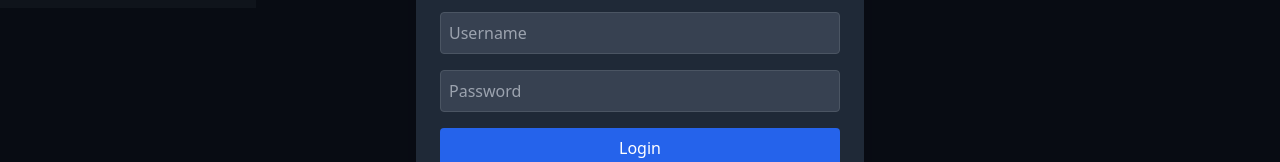
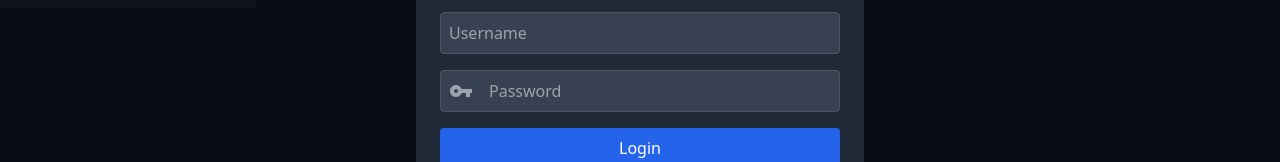
Before and after one commit to ronappleton/local-ai, a Vue app in the folder src/client/: page / in a window 1280 px wide. Both pictures are taken after a click on the button "Login". Shown: the part 296-458 px from the top of the page. Built offline with nearby package versions, Linux system fonts and the light colour scheme.

Commit message:
feat(ui): add icons to auth form inputs

```diff
--- a/src/client/src/components/Login.vue
+++ b/src/client/src/components/Login.vue
@@ -18,26 +18,28 @@
         autocomplete="username"
       />
     </div>
-    <div v-if="mode === 'register'">
+    <div v-if="mode === 'register'" class="flex items-center bg-gray-700 border border-gray-600 rounded">
+      <span class="material-icons px-2 text-gray-400" aria-hidden="true">email</span>
       <label for="email" class="sr-only">Email</label>
       <input
         id="email"
         v-model="email"
         type="email"
         placeholder="Email"
-        class="w-full p-2 rounded bg-gray-700 border border-gray-600 placeholder-gray-400 text-gray-200"
+        class="flex-1 p-2 bg-transparent placeholder-gray-400 text-gray-200"
         required
         autocomplete="email"
       />
     </div>
-    <div>
+    <div class="flex items-center bg-gray-700 border border-gray-600 rounded">
+      <span class="material-icons px-2 text-gray-400" aria-hidden="true">vpn_key</span>
       <label for="password" class="sr-only">Password</label>
       <input
         id="password"
         v-model="password"
         type="password"
         placeholder="Password"
-        class="w-full p-2 rounded bg-gray-700 border border-gray-600 placeholder-gray-400 text-gray-200"
+        class="flex-1 p-2 bg-transparent placeholder-gray-400 text-gray-200"
         required
         autocomplete="current-password"
       />
```
